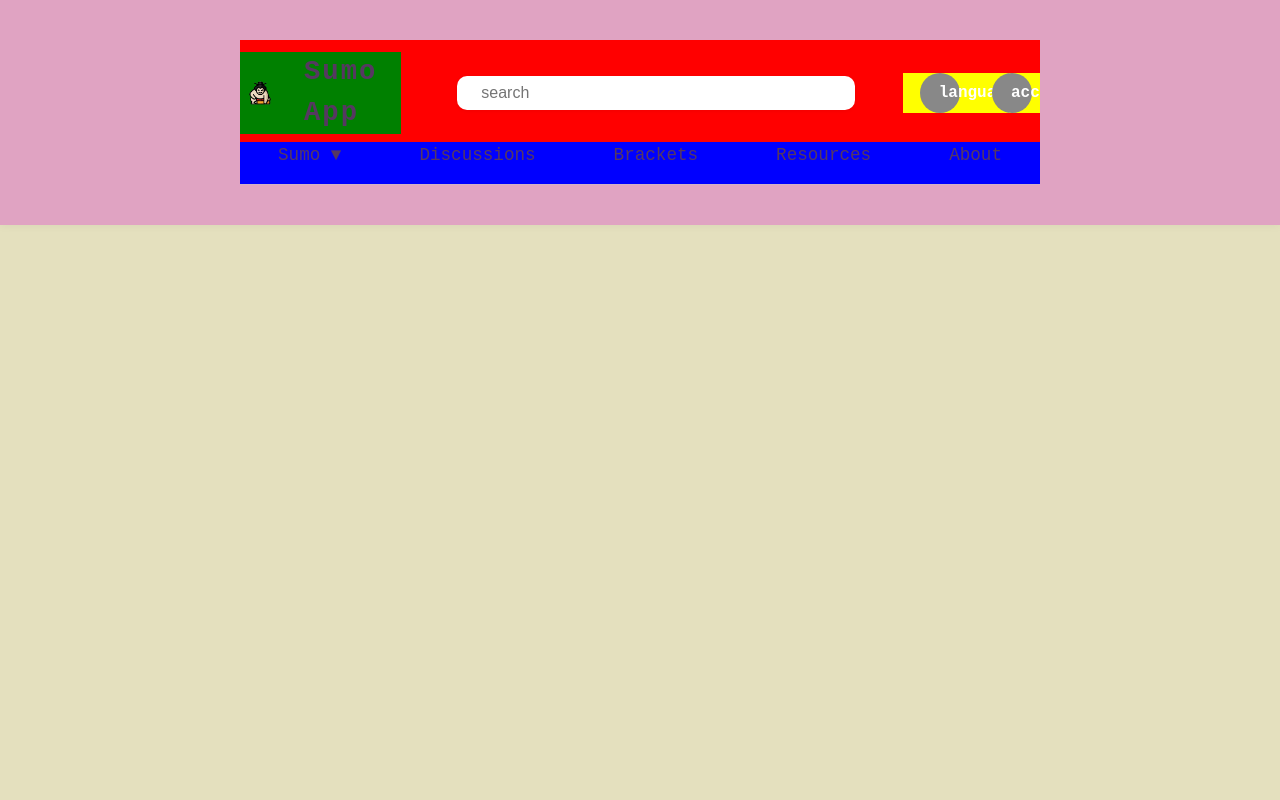
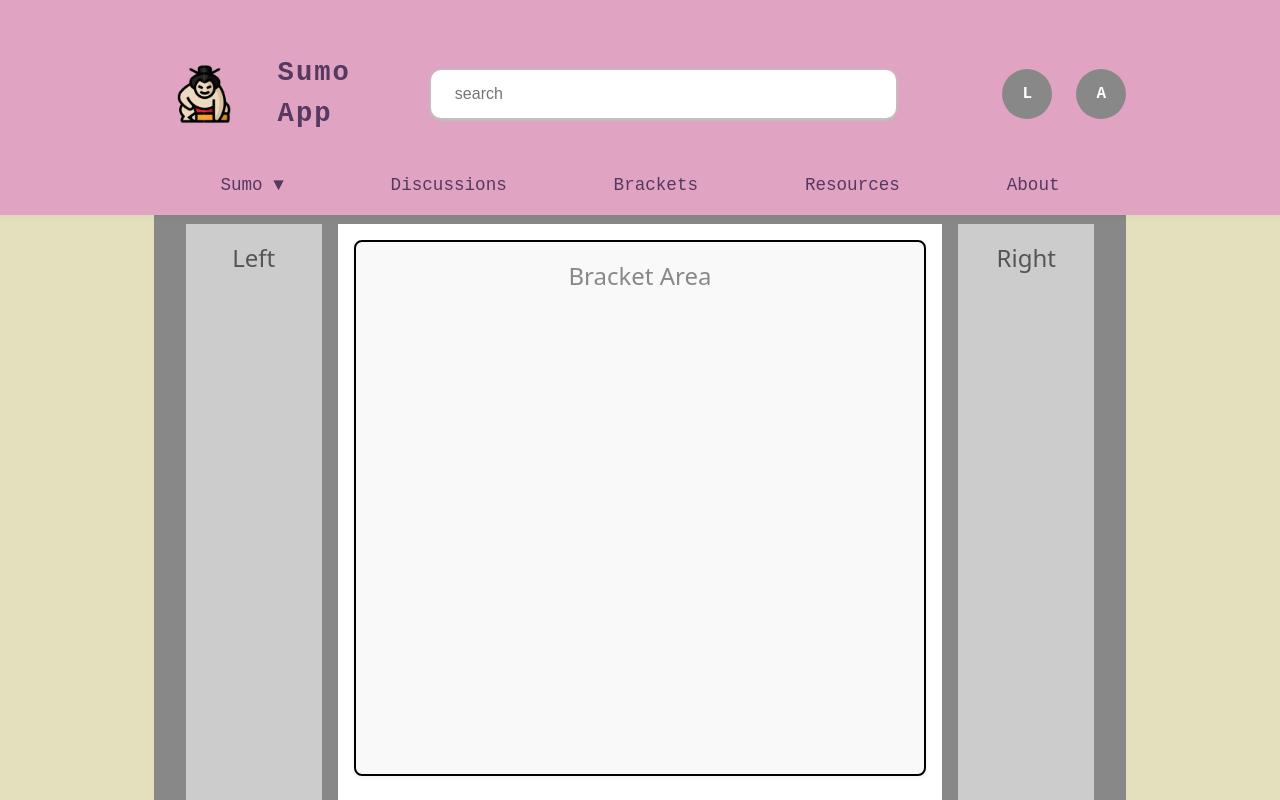
Before and after one commit to ryanjewik/sumo-central, a React (Vite) app in the folder frontend/: page / in a window 1280 px wide. Built offline with nearby package versions, Linux system fonts and the light colour scheme.

Commit message:
home page layout

```diff
--- a/frontend/src/App.css
+++ b/frontend/src/App.css
@@ -25,21 +25,21 @@
   z-index: 100;
   box-shadow: 0 2px 8px rgba(0,0,0,0.04);
   font-family: 'Courier New', Courier, monospace;
-  padding: 2.5rem 0;
+  padding: 2rem 0 0 0;
 }
 
 .navbar-row {
   display: flex;
-  margin: 0 15rem;
+  margin-left: clamp(0.5rem, 12vw, 15rem);
+  margin-right: clamp(0.5rem, 12vw, 15rem);
 }
 
 .navbar-row-top {
   justify-content: space-between;
   align-items: center;
   padding-top: 0.75rem;
-  padding-bottom: 0.5rem;
+  padding-bottom: 1.75rem;
   gap: 1rem;
-  background-color: red;
   position: relative;
 }
 
@@ -50,11 +50,15 @@
   font-size: 1rem;
   background: #fff;
   color: #563861;
-  box-shadow: 0 1px 4px rgba(0,0,0,0.06);
+  box-shadow: 0 1px 4px #A3E0B8;
   margin-right: 0;
-  max-width: 350px;
+  width: clamp(300px, 60vw, 800px);
   margin: 0 2.5rem;
-  width: 60rem;
+  transition: box-shadow 0.2s;
+  &:hover {
+    box-shadow: 0 2px 8px rgba(0,0,0,0.1);
+  };
+  height: 2rem;
 }
 
 
@@ -63,29 +67,26 @@
   gap: 2.5rem;
   padding-bottom: 0.75rem;
   border-bottom: 1px solid #d1b2c7;
-  background-color: blue;
 }
 
 .navbar-left {
   display: flex;
   align-items: center;
   gap: 1rem;
-  background-color: green;
-  width: 15rem;
+  width: 20rem;
 }
 
 .navbar-right {
   display: flex;
   align-items: center;
   gap: 1rem;
-  background-color: yellow;
-  width: 15rem;
-  justify-content: space-evenly;
+  width: 20rem;
+  justify-content: right;
 }
 
 .navbar-logo {
-  width: 40px;
-  height: 40px;
+  width: 100px;
+  height: 100px;
   object-fit: contain;
   margin-right: 0.5rem;
 }
@@ -98,16 +99,6 @@
   margin-right: 1.5rem;
 }
 
-.navbar-search {
-  padding: 0.5rem 1.5rem;
-  border-radius: 10px;
-  border: none;
-  font-size: 1rem;
-  background: #fff;
-  color: #563861;
-  box-shadow: 0 1px 4px rgba(0,0,0,0.06);
-  margin-right: 2rem;
-}
 
 .navbar-link {
   color: #563861;
@@ -128,13 +119,15 @@
   color: #fff;
   border: none;
   border-radius: 50%;
-  width: 40px;
-  height: 40px;
+  width: 50px;
+  height: 50px;
   font-size: 1rem;
   font-weight: 600;
   margin-left: 0.5rem;
   cursor: pointer;
   transition: background 0.2s;
+  align-items: center;
+  justify-content: center;
 }
 .navbar-btn:hover {
   background: #563861;
@@ -148,5 +141,55 @@
   height: 100%;
   z-index: -1;
   background: #E4E0BE;
-  overflow: hidden;
 }
+
+.content-box {
+  margin-top: 12rem;
+  padding: 2rem;
+  text-align: center;
+  font-size: 1.5rem;
+  display: flex;
+  margin-left: clamp(0.5rem, 12vw, 15rem);
+  margin-right: clamp(0.5rem, 12vw, 15rem);
+  justify-content: center;
+  background-color: #888;
+  min-height: calc(100vh - 8rem);
+  box-sizing: border-box;
+}
+.left-bar, .right-bar {
+  width: 15%;
+  background-color: #ccc;
+  padding: 1rem;
+  box-sizing: border-box;
+  color: #555;
+}
+.main-content {
+  flex: 1;
+  background-color: #fff;
+  padding: 1rem;
+  margin: 0 1rem;
+  box-sizing: border-box;
+}
+.bracket-area, .forum-area {
+  margin-bottom: 1rem;
+  padding: 1rem;
+  background-color: #f9f9f9;
+  border: 2px solid #000000;
+  border-radius: 8px;
+  box-shadow: 0 2px 4px rgba(0,0,0,0.05);
+}
+.bracket-area {
+  height: 500px;
+  color: #888;
+  margin-bottom: 2rem;
+}
+.forum-area {
+  height: 1000px;
+  color: #888;
+}
+.forum-post {
+  border-bottom: 1px solid #ddd;
+  padding: 1rem 0;
+  height: 150px;
+  background-color: #A3E0B8;
+}
--- a/frontend/src/App.tsx
+++ b/frontend/src/App.tsx
@@ -14,8 +14,8 @@ function App() {
           </div>
           <input className="navbar-search" type="text" placeholder="search" />
           <div className="navbar-right">
-            <button className="navbar-btn">language</button>
-            <button className="navbar-btn">acc</button>
+            <button className="navbar-btn">L</button>
+            <button className="navbar-btn">A</button>
           </div>
         </div>
         <div className="navbar-row navbar-row-bottom">
@@ -26,7 +26,20 @@ function App() {
           <a className="navbar-link" href="#">About</a>
         </div>
       </nav>
-      <div id="background"></div>
+      <div id="background">
+        <div className="content-box">
+          <div className="left-bar">Left</div>
+          <div className="main-content">
+            <div className="bracket-area">Bracket Area</div>
+            <div className="forum-area">
+              <div className="forum-post">Post 1</div>
+              <div className="forum-post">Post 2</div>
+              <div className="forum-post">Post 3</div>
+            </div>
+          </div>
+          <div className="right-bar">Right</div>
+        </div>
+      </div>
     </>
   )
 }
```
